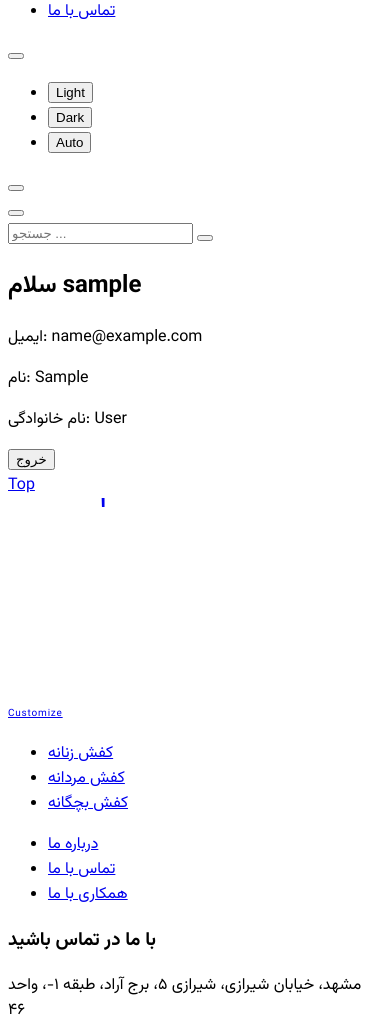
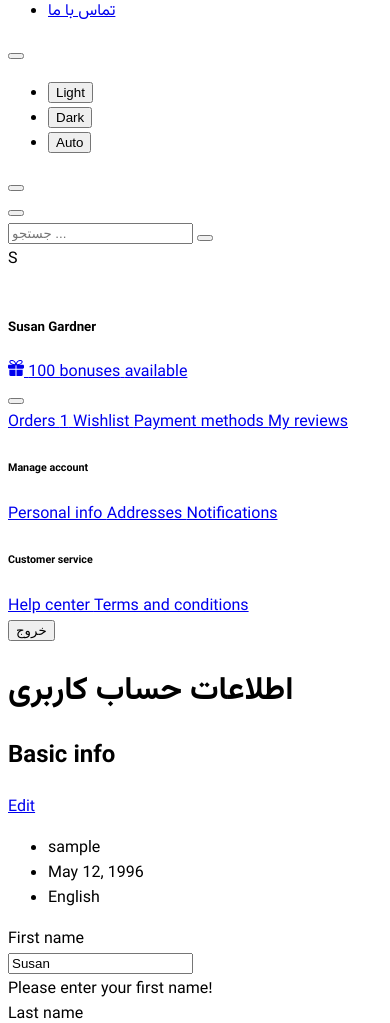
Before and after one commit to SajjadAemmi/Kafshe-Namayesh, a Django app: page /accounts/profile/ in a window 390 px wide; the page is wider, and only the part inside the window is pictured. Shown: the part 2249-3272 px from the top of that part. Run offline with Django 5.2, Linux system fonts and the light colour scheme; the visitor is signed in with stand-in values (Sample User, id 1); some libraries are stand-ins or nearby versions; some web fonts are replaced; grey boxes are pictures that could not be loaded.

Commit message:
Add profile page template

```diff
--- a/shop/templates/registration/profile.html
+++ /dev/null
@@ -1,20 +0,0 @@
-{% extends "master.html" %}
-{% load static %}
-{% block title %}
-    حساب کاربری
-{% endblock %}
-
-{% block content %}
-    <div class="container my-5">
-        <h2>سلام {{ user.username }}</h2>
-        <p>ایمیل: {{ user.email }}</p>
-        <p>نام: {{ user.first_name }}</p>
-        <p>نام خانوادگی: {{ user.last_name }}</p>
-
-        <form action="{% url 'logout' %}" method="post">
-            {% csrf_token %}
-            <button type="submit" class="btn btn-danger">خروج</button>
-        </form>
-
-    </div>
-{% endblock %}
--- /dev/null
+++ b/shop/templates/user/profile.html
@@ -0,0 +1,225 @@
+{% extends "master.html" %}
+{% load static %}
+{% block title %}
+    حساب کاربری
+{% endblock %}
+
+{% block content %}
+
+    <main class="content-wrapper">
+        <div class="container py-5 mt-n2 mt-sm-0">
+            <div class="row pt-md-2 pt-lg-3 pb-sm-2 pb-md-3 pb-lg-4 pb-xl-5">
+
+                <!-- Sidebar navigation that turns into offcanvas on screens < 992px wide (lg breakpoint) -->
+                {% include "user/sidebar.html" %}
+
+                <!-- Personal info content -->
+                <div class="col-lg-9">
+                    <div class="ps-lg-3 ps-xl-0">
+
+                        <!-- Page title -->
+                        <h1 class="h2 mb-1 mb-sm-2">
+                            اطلاعات حساب کاربری
+                        </h1>
+
+                        <!-- Basic info -->
+                        <div class="border-bottom py-4">
+                            <div class="nav flex-nowrap align-items-center justify-content-between pb-1 mb-3">
+                                <h2 class="h6 mb-0">Basic info</h2>
+                                <a class="nav-link hiding-collapse-toggle text-decoration-underline p-0 collapsed"
+                                   href=".basic-info" data-bs-toggle="collapse" aria-expanded="false"
+                                   aria-controls="basicInfoPreview basicInfoEdit">Edit</a>
+                            </div>
+                            <div class="collapse basic-info show" id="basicInfoPreview">
+                                <ul class="list-unstyled fs-sm m-0">
+                                    <li>{{ user.username }}</li>
+                                    <li>May 12, 1996</li>
+                                    <li>English</li>
+                                </ul>
+                            </div>
+                            <div class="collapse basic-info" id="basicInfoEdit">
+                                <form class="row g-3 g-sm-4 needs-validation" novalidate="">
+                                    <div class="col-sm-6">
+                                        <label for="fn" class="form-label">First name</label>
+                                        <div class="position-relative">
+                                            <input type="text" class="form-control" id="fn" value="Susan" required="">
+                                            <div class="invalid-feedback">Please enter your first name!</div>
+                                        </div>
+                                    </div>
+                                    <div class="col-sm-6">
+                                        <label for="ln" class="form-label">Last name</label>
+                                        <div class="position-relative">
+                                            <input type="text" class="form-control" id="ln" value="Gardner" required="">
+                                            <div class="invalid-feedback">Please enter your last name!</div>
+                                        </div>
+                                    </div>
+                                    <div class="col-sm-6">
+                                        <label for="birthdate" class="form-label">Date of birth</label>
+                                        <div class="position-relative">
+                                            <input type="text" class="form-control form-icon-end" id="birthdate"
+                                                   data-datepicker="{
+                          &quot;dateFormat&quot;: &quot;F j, Y&quot;,
+                          &quot;defaultDate&quot;: &quot;May 15, 1996&quot;
+                        }" placeholder="Choose date">
+                                            <i class="ci-calendar position-absolute top-50 end-0 translate-middle-y me-3"></i>
+                                        </div>
+                                    </div>
+                                    <div class="col-sm-6">
+                                        <label class="form-label">Language</label>
+                                        <select class="form-select" data-select="{
+                        &quot;placeholderValue&quot;: &quot;Select language&quot;,
+                        &quot;choices&quot;: [
+                          {
+                            &quot;value&quot;: &quot;&quot;,
+                            &quot;label&quot;: &quot;Select language&quot;,
+                            &quot;placeholder&quot;: true
+                          },
+                          {
+                            &quot;value&quot;: &quot;English&quot;,
+                            &quot;label&quot;: &quot;<div class=\&quot;d-flex align-items-center\&quot;><img src=\&quot;assets/img/flags/en-us.png\&quot; class=\&quot;flex-shrink-0 me-2\&quot; width=\&quot;20\&quot; alt=\&quot;English\&quot;> English</div>&quot;,
+                            &quot;selected&quot;: true
+                          },
+                          {
+                            &quot;value&quot;: &quot;Français&quot;,
+                            &quot;label&quot;: &quot;<div class=\&quot;d-flex align-items-center\&quot;><img src=\&quot;assets/img/flags/fr.png\&quot; class=\&quot;flex-shrink-0 me-2\&quot; width=\&quot;20\&quot; alt=\&quot;Français\&quot;> Français</div>&quot;
+                          },
+                          {
+                            &quot;value&quot;: &quot;Deutsch&quot;,
+                            &quot;label&quot;: &quot;<div class=\&quot;d-flex align-items-center\&quot;><img src=\&quot;assets/img/flags/de.png\&quot; class=\&quot;flex-shrink-0 me-2\&quot; width=\&quot;20\&quot; alt=\&quot;Deutsch\&quot;> Deutsch</div>&quot;
+                          },
+                          {
+                            &quot;value&quot;: &quot;Italiano&quot;,
+                            &quot;label&quot;: &quot;<div class=\&quot;d-flex align-items-center\&quot;><img src=\&quot;assets/img/flags/it.png\&quot; class=\&quot;flex-shrink-0 me-2\&quot; width=\&quot;20\&quot; alt=\&quot;Italiano\&quot;> Italiano</div>&quot;
+                          }
+                        ]
+                      }" data-select-template="true"></select>
+                                    </div>
+                                    <div class="col-12">
+                                        <div class="d-flex gap-3 pt-2 pt-sm-0">
+                                            <button type="submit" class="btn btn-primary">Save changes</button>
+                                            <button type="button" class="btn btn-secondary" data-bs-toggle="collapse"
+                                                    data-bs-target=".basic-info" aria-expanded="true"
+                                                    aria-controls="basicInfoPreview basicInfoEdit">Close
+                                            </button>
+                                        </div>
+                                    </div>
+                                </form>
+                            </div>
+                        </div>
+
+                        <!-- Contact -->
+                        <div class="border-bottom py-4">
+                            <div class="nav flex-nowrap align-items-center justify-content-between pb-1 mb-3">
+                                <div class="d-flex align-items-center gap-3 me-4">
+                                    <h2 class="h6 mb-0">Contact</h2>
+                                </div>
+                                <a class="nav-link hiding-collapse-toggle text-decoration-underline p-0 collapsed"
+                                   href=".contact-info" data-bs-toggle="collapse" aria-expanded="false"
+                                   aria-controls="contactInfoPreview contactInfoEdit">Edit</a>
+                            </div>
+                            <div class="collapse contact-info show" id="contactInfoPreview">
+                                <ul class="list-unstyled fs-sm m-0">
+                                    <li class="mb-1">
+                                        {{ user.email }}
+                                    </li>
+                                    <li>+1 (805) 348 95 72 <span class="text-success ms-1">Verified</span></li>
+                                </ul>
+                            </div>
+                            <div class="collapse contact-info" id="contactInfoEdit">
+                                <form class="row g-3 g-sm-4 needs-validation" novalidate="">
+                                    <div class="col-sm-6">
+                                        <label for="email" class="form-label">Email address</label>
+                                        <div class="position-relative">
+                                            <input type="email" class="form-control" id="email"
+                                                   value="susan.gardner@email.com" required="">
+                                            <div class="invalid-feedback">Please enter a valid email address!</div>
+                                        </div>
+                                    </div>
+                                    <div class="col-sm-6">
+                                        <label for="phone" class="form-label">Phone number</label>
+                                        <div class="position-relative">
+                                            <input type="text" class="form-control" id="phone"
+                                                   data-input-format="{&quot;numericOnly&quot;: true, &quot;delimiters&quot;: [&quot;+1 (&quot;, &quot;)&quot;, &quot; &quot;], &quot;blocks&quot;: [0, 3, 0, 3, 2, 2]}"
+                                                   placeholder="+1 (___) ___ __ __" value="+1 (805) 348 95 72"
+                                                   required="">
+                                            <div class="invalid-feedback">Please enter your phone number!</div>
+                                        </div>
+                                    </div>
+                                    <div class="col-12">
+                                        <div class="d-flex gap-3 pt-2 pt-sm-0">
+                                            <button type="submit" class="btn btn-primary">Save changes</button>
+                                            <button type="button" class="btn btn-secondary" data-bs-toggle="collapse"
+                                                    data-bs-target=".contact-info" aria-expanded="true"
+                                                    aria-controls="contactInfoPreview contactInfoEdit">Close
+                                            </button>
+                                        </div>
+                                    </div>
+                                </form>
+                            </div>
+                        </div>
+
+                        <!-- Password -->
+                        <div class="border-bottom py-4">
+                            <div class="nav flex-nowrap align-items-center justify-content-between pb-1 mb-3">
+                                <div class="d-flex align-items-center gap-3 me-4">
+                                    <h2 class="h6 mb-0">Password</h2>
+                                </div>
+                                <a class="nav-link hiding-collapse-toggle text-decoration-underline p-0 collapsed"
+                                   href=".password-change" data-bs-toggle="collapse" aria-expanded="false"
+                                   aria-controls="passChangePreview passChangeEdit">Edit</a>
+                            </div>
+                            <div class="collapse password-change show" id="passChangePreview">
+                                <ul class="list-unstyled fs-sm m-0">
+                                    <li>**************</li>
+                                </ul>
+                            </div>
+                            <div class="collapse password-change" id="passChangeEdit">
+                                <form class="row g-3 g-sm-4 needs-validation" novalidate="">
+                                    <div class="col-sm-6">
+                                        <label for="current-password" class="form-label">Current password</label>
+                                        <div class="password-toggle">
+                                            <input type="password" class="form-control" id="current-password"
+                                                   placeholder="Enter your current password" required="">
+                                            <label class="password-toggle-button" aria-label="Show/hide password">
+                                                <input type="checkbox" class="btn-check">
+                                            </label>
+                                        </div>
+                                    </div>
+                                    <div class="col-sm-6">
+                                        <label for="new-password" class="form-label">New password</label>
+                                        <div class="password-toggle">
+                                            <input type="password" class="form-control" id="new-password"
+                                                   placeholder="Create new password" required="">
+                                            <label class="password-toggle-button" aria-label="Show/hide password">
+                                                <input type="checkbox" class="btn-check">
+                                            </label>
+                                        </div>
+                                    </div>
+                                    <div class="col-12">
+                                        <div class="d-flex gap-3 pt-2 pt-sm-0">
+                                            <button type="submit" class="btn btn-primary">Save changes</button>
+                                            <button type="button" class="btn btn-secondary" data-bs-toggle="collapse"
+                                                    data-bs-target=".password-change" aria-expanded="true"
+                                                    aria-controls="passChangePreview passChangeEdit">Close
+                                            </button>
+                                        </div>
+                                    </div>
+                                </form>
+                            </div>
+                        </div>
+
+                        <!-- Delete account -->
+                        <div class="pt-3 mt-2 mt-sm-3">
+                            <h2 class="h6">Delete account</h2>
+                            <p class="fs-sm">When you delete your account, your public profile will be deactivated
+                                immediately. If you change your mind before the 14 days are up, sign in with your email
+                                and password, and we'll send you a link to reactivate your account.</p>
+                            <a class="text-danger fs-sm fw-medium" href="#!">Delete account</a>
+                        </div>
+                    </div>
+                </div>
+            </div>
+        </div>
+    </main>
+
+{% endblock %}
--- /dev/null
+++ b/shop/templates/user/sidebar.html
@@ -0,0 +1,99 @@
+<aside class="col-lg-3">
+    <div class="offcanvas-lg offcanvas-start pe-lg-0 pe-xl-4" id="accountSidebar">
+
+        <!-- Header -->
+        <div class="offcanvas-header d-lg-block py-3 p-lg-0">
+            <div class="d-flex align-items-center">
+                <div class="h5 d-flex justify-content-center align-items-center flex-shrink-0 text-primary bg-primary-subtle lh-1 rounded-circle mb-0"
+                     style="width: 3rem; height: 3rem">S
+                </div>
+                <div class="min-w-0 ps-3">
+                    <h5 class="h6 mb-1">Susan Gardner</h5>
+                    <div class="nav flex-nowrap text-nowrap min-w-0">
+                        <a class="nav-link animate-underline text-body p-0" href="#bonusesModal"
+                           data-bs-toggle="modal">
+                            <svg class="text-warning flex-shrink-0 me-2"
+                                 xmlns="http://www.w3.org/2000/svg" width="16" height="16"
+                                 fill="currentColor">
+                                <path d="M1.333 9.667H7.5V16h-5c-.64 0-1.167-.527-1.167-1.167V9.667zm13.334 0v5.167c0 .64-.527 1.167-1.167 1.167h-5V9.667h6.167zM0 5.833V7.5c0 .64.527 1.167 1.167 1.167h.167H7.5v-1-3H1.167C.527 4.667 0 5.193 0 5.833zm14.833-1.166H8.5v3 1h6.167.167C15.473 8.667 16 8.14 16 7.5V5.833c0-.64-.527-1.167-1.167-1.167z"></path>
+                                <path d="M8 5.363a.5.5 0 0 1-.495-.573C7.752 3.123 9.054-.03 12.219-.03c1.807.001 2.447.977 2.447 1.813 0 1.486-2.069 3.58-6.667 3.58zM12.219.971c-2.388 0-3.295 2.27-3.595 3.377 1.884-.088 3.072-.565 3.756-.971.949-.563 1.287-1.193 1.287-1.595 0-.599-.747-.811-1.447-.811z"></path>
+                                <path d="M8.001 5.363c-4.598 0-6.667-2.094-6.667-3.58 0-.836.641-1.812 2.448-1.812 3.165 0 4.467 3.153 4.713 4.819a.5.5 0 0 1-.495.573zM3.782.971c-.7 0-1.448.213-1.448.812 0 .851 1.489 2.403 5.042 2.566C7.076 3.241 6.169.971 3.782.971z"></path>
+                            </svg>
+                            <span class="animate-target me-1">100 bonuses</span>
+                            <span class="text-body fw-normal text-truncate">available</span>
+                        </a>
+                    </div>
+                </div>
+            </div>
+            <button type="button" class="btn-close d-lg-none" data-bs-dismiss="offcanvas"
+                    data-bs-target="#accountSidebar" aria-label="Close"></button>
+        </div>
+
+        <!-- Body (Navigation) -->
+        <div class="offcanvas-body d-block pt-2 pt-lg-4 pb-lg-0">
+            <nav class="list-group list-group-borderless">
+                <a class="list-group-item list-group-item-action d-flex align-items-center"
+                   href="account-orders.html">
+                    <i class="ci-shopping-bag fs-base opacity-75 me-2"></i>
+                    Orders
+                    <span class="badge bg-primary rounded-pill ms-auto">1</span>
+                </a>
+                <a class="list-group-item list-group-item-action d-flex align-items-center"
+                   href="account-wishlist.html">
+                    <i class="ci-heart fs-base opacity-75 me-2"></i>
+                    Wishlist
+                </a>
+                <a class="list-group-item list-group-item-action d-flex align-items-center"
+                   href="account-payment.html">
+                    <i class="ci-credit-card fs-base opacity-75 me-2"></i>
+                    Payment methods
+                </a>
+                <a class="list-group-item list-group-item-action d-flex align-items-center"
+                   href="account-reviews.html">
+                    <i class="ci-star fs-base opacity-75 me-2"></i>
+                    My reviews
+                </a>
+            </nav>
+            <h6 class="pt-4 ps-2 ms-1">Manage account</h6>
+            <nav class="list-group list-group-borderless">
+                <a class="list-group-item list-group-item-action d-flex align-items-center pe-none active"
+                   href="account-info.html">
+                    <i class="ci-user fs-base opacity-75 me-2"></i>
+                    Personal info
+                </a>
+                <a class="list-group-item list-group-item-action d-flex align-items-center"
+                   href="account-addresses.html">
+                    <i class="ci-map-pin fs-base opacity-75 me-2"></i>
+                    Addresses
+                </a>
+                <a class="list-group-item list-group-item-action d-flex align-items-center"
+                   href="account-notifications.html">
+                    <i class="ci-bell fs-base opacity-75 mt-1 me-2"></i>
+                    Notifications
+                </a>
+            </nav>
+            <h6 class="pt-4 ps-2 ms-1">Customer service</h6>
+            <nav class="list-group list-group-borderless">
+                <a class="list-group-item list-group-item-action d-flex align-items-center"
+                   href="help-topics-v1.html">
+                    <i class="ci-help-circle fs-base opacity-75 me-2"></i>
+                    Help center
+                </a>
+                <a class="list-group-item list-group-item-action d-flex align-items-center"
+                   href="terms-and-conditions.html">
+                    <i class="ci-info fs-base opacity-75 me-2"></i>
+                    Terms and conditions
+                </a>
+            </nav>
+            <nav class="list-group list-group-borderless pt-3">
+                <form action="{% url 'logout' %}" method="post">
+                    {% csrf_token %}
+                    <button type="submit" class="list-group-item list-group-item-action d-flex align-items-center">
+                        <i class="ci-log-out fs-base opacity-75 me-2"></i>
+                        خروج
+                    </button>
+                </form>
+            </nav>
+        </div>
+    </div>
+</aside>
--- a/shop/views.py
+++ b/shop/views.py
@@ -143,7 +143,7 @@
 
 @login_required
 def profile(request):
-    return render(request, "registration/profile.html", {"user": request.user})
+    return render(request, "user/profile.html", {"user": request.user})
 
 
 def signup(request):
```
Also changed, not shown: shop/templates/registration/login.html (+1 -10 lines).
